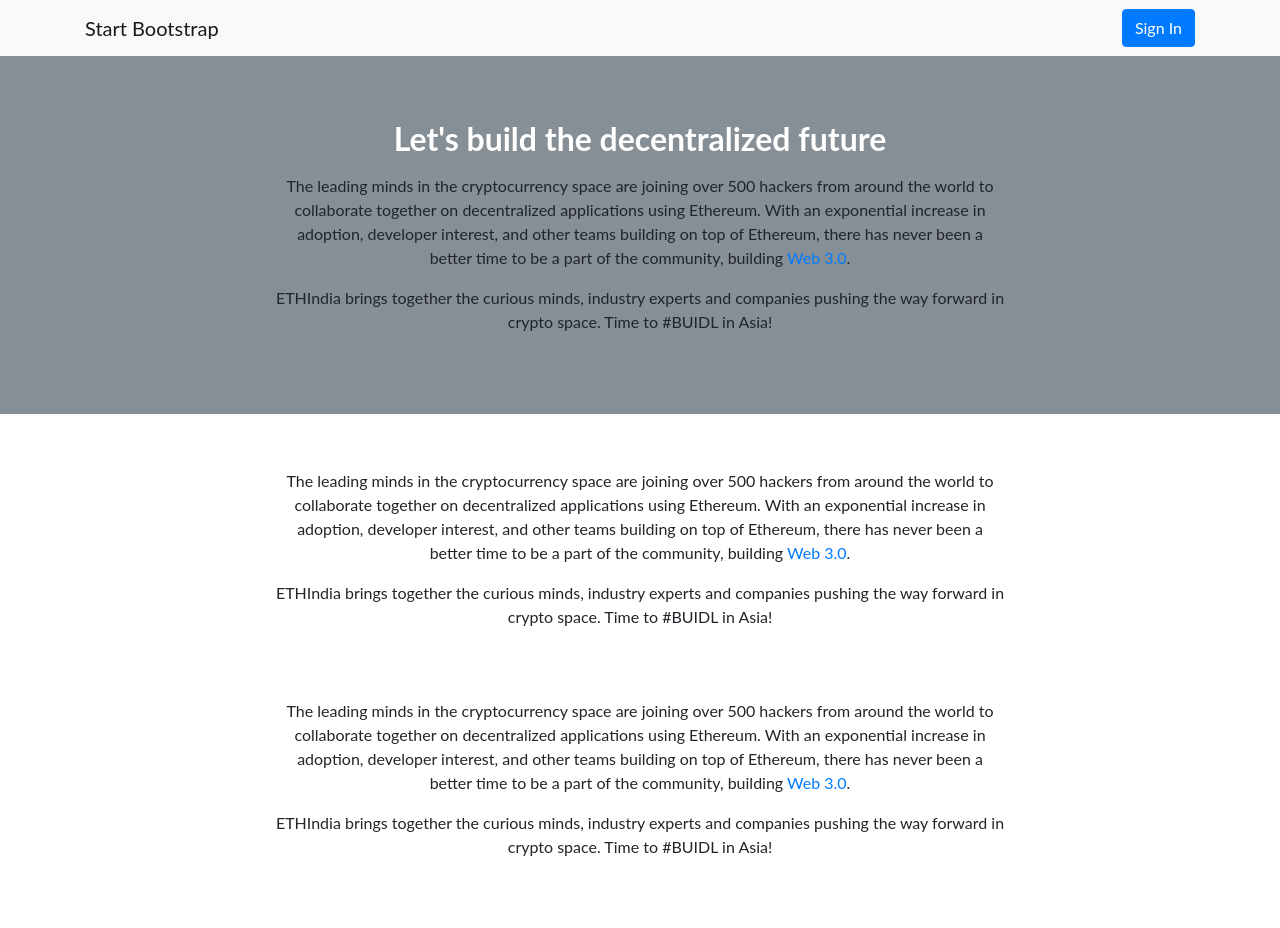
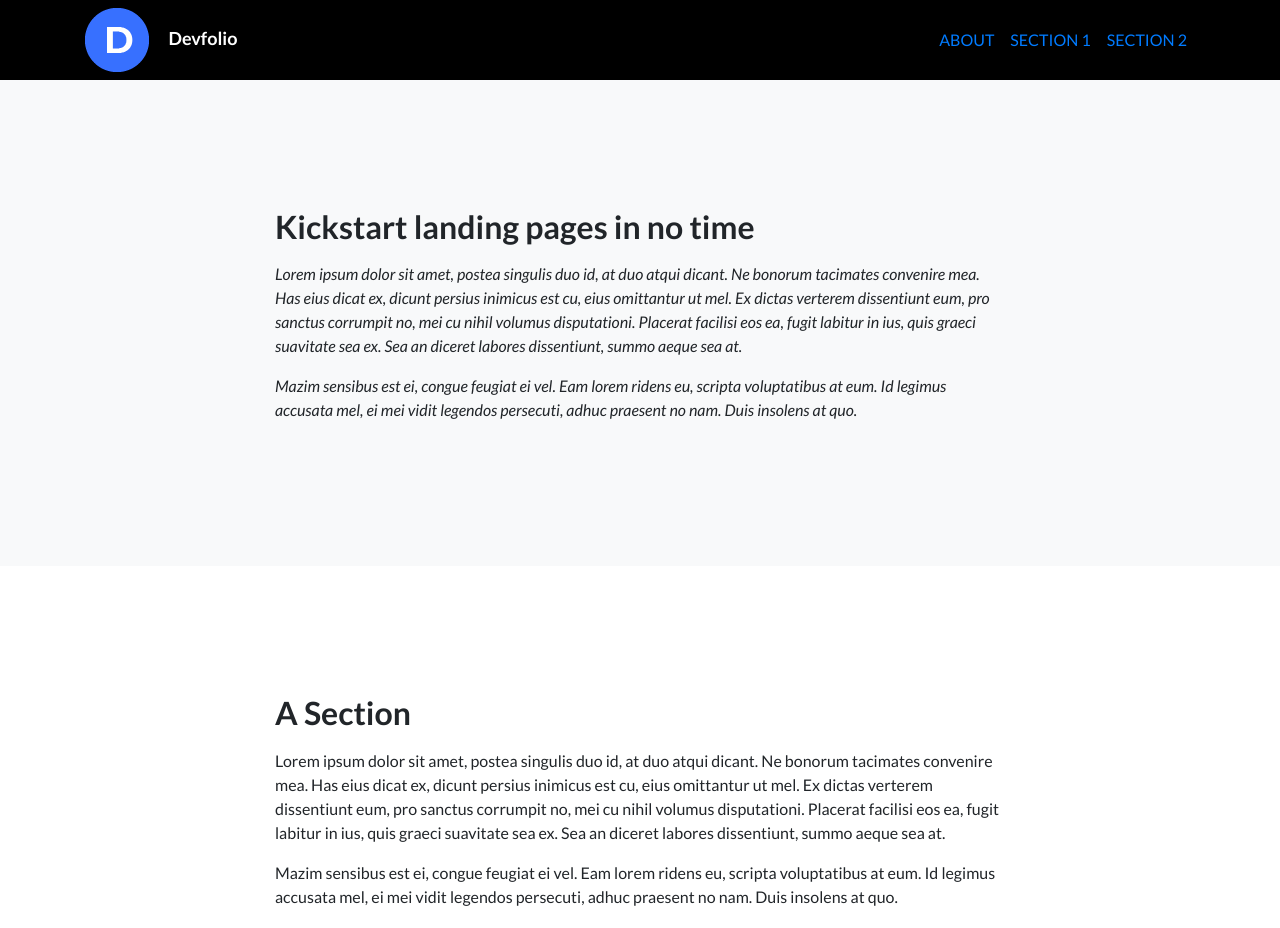
Before and after one commit to devfolioco/landing-page-starter, a website: page src/index.html in a window 1280 px wide. Shown: the top 928 px of the page. Before the commit the page ends 875 px from the top, so only its background shows below. Drawn offline with nearby package versions, Linux system fonts and the light colour scheme; files that its build step writes are made by us from their sources.

Commit message:
:lipstick: Design starter example site

```diff
--- a/src/index.html
+++ b/src/index.html
@@ -50,71 +50,104 @@
   <!-- Bootstrap core CSS -->
   <link href="https://cdnjs.cloudflare.com/ajax/libs/twitter-bootstrap/4.0.0/css/bootstrap.min.css" rel="stylesheet">
 
+  <!-- Fonts used in the site -->
+  <link href="https://fonts.googleapis.com/css?family=Lato:300,400,700,300italic,400italic,700italic" rel="stylesheet" type="text/css">
+
   <!-- Custom styles for this template -->
   <link href="css/main.min.css" rel="stylesheet">
 
 </head>
 
-  <body>
+<body id="page">
 
   <!-- Navigation -->
-    <nav class="navbar navbar-light bg-light static-top">
+  <nav class="navbar navbar-expand-lg fixed-top" id="mainNav">
     <div class="container">
-        <a class="navbar-brand" href="#">Start Bootstrap</a>
-        <a class="btn btn-primary" href="#">Sign In</a>
+      <a class="brand-title js-scroll-trigger" href="#page">
+        <img src="img/devfolio-logo.png" alt="Devfolio logo" />
+        <span>Devfolio</span>
+      </a>
+      <button class="navbar-toggler navbar-toggler-right" type="button" data-toggle="collapse" data-target="#navbarResponsive"
+        aria-controls="navbarResponsive" aria-expanded="false" aria-label="Toggle navigation">
+        <span class="navbar-toggler-icon"></span>
+      </button>
+      <div class="collapse navbar-collapse" id="navbarResponsive">
+        <ul class="navbar-nav ml-auto">
+          <li class="nav-item">
+            <a class="nav-link js-scroll-trigger" title="About" href="#about">about</a>
+          </li>
+          <li class="nav-item">
+            <a class="nav-link js-scroll-trigger" title="Section 1" href="#section-1">section 1</a>
+          </li>
+          <li class="nav-item">
+            <a class="nav-link js-scroll-trigger" title="Section 2" href="#section-2">section 2</a>
+          </li>
+        </ul>
+      </div>
     </div>
   </nav>
 
   <section id="about">
     <div class="container">
       <div class="row">
-          <div class="col-lg-8 mx-auto text-center">
-            <h2 class="section-heading text-white">Let's build the decentralized future</h2>
-            <p class="text-faded mt-3">The leading minds in the cryptocurrency space are joining over 500 hackers from around the world to collaborate
-              together on decentralized applications using Ethereum. With an exponential increase in adoption, developer interest,
-              and other teams building on top of Ethereum, there has never been a better time to be a part of the community,
-              building
-              <a target="_blank" href="http://gavwood.com/dappsweb3.html">Web 3.0</a>.
-              <p class="text-faded">ETHIndia brings together the curious minds, industry experts and companies pushing the way forward in crypto
-                space. Time to #BUIDL in Asia!</p>
+        <div class="col-lg-8 mx-auto">
+          <h2 class="section-heading">Kickstart landing pages in no time</h2>
+          <p class="text-faded mt-3">
+            Lorem ipsum dolor sit amet, postea singulis duo id, at duo atqui dicant. Ne bonorum tacimates convenire mea. Has eius dicat
+            ex, dicunt persius inimicus est cu, eius omittantur ut mel. Ex dictas verterem dissentiunt eum, pro sanctus corrumpit
+            no, mei cu nihil volumus disputationi. Placerat facilisi eos ea, fugit labitur in ius, quis graeci suavitate
+            sea ex. Sea an diceret labores dissentiunt, summo aeque sea at.
+          </p>
+          <p>
+            Mazim sensibus est ei, congue feugiat ei vel. Eam lorem ridens eu, scripta voluptatibus at eum. Id legimus accusata mel,
+            ei mei vidit legendos persecuti, adhuc praesent no nam. Duis insolens at quo.
+          </p>
         </div>
       </div>
     </div>
   </section>
 
-    <section id="section-1" class="another-section">
+  <section id="section-1">
     <div class="container">
       <div class="row">
-          <div class="col-lg-8 mx-auto text-center">
-            <h2 class="section-heading text-white">Let's build the decentralized future</h2>
-            <p class="text-faded mt-3">The leading minds in the cryptocurrency space are joining over 500 hackers from around the world to collaborate
-              together on decentralized applications using Ethereum. With an exponential increase in adoption, developer interest,
-              and other teams building on top of Ethereum, there has never been a better time to be a part of the community,
-              building
-              <a target="_blank" href="http://gavwood.com/dappsweb3.html">Web 3.0</a>.
-              <p class="text-faded">ETHIndia brings together the curious minds, industry experts and companies pushing the way forward in crypto
-                space. Time to #BUIDL in Asia!</p>
+        <div class="col-lg-8 mx-auto">
+          <h2 class="section-heading">A Section</h2>
+          <p class="text-faded mt-3">
+            Lorem ipsum dolor sit amet, postea singulis duo id, at duo atqui dicant. Ne bonorum tacimates convenire mea. Has eius dicat
+            ex, dicunt persius inimicus est cu, eius omittantur ut mel. Ex dictas verterem dissentiunt eum, pro sanctus corrumpit
+            no, mei cu nihil volumus disputationi. Placerat facilisi eos ea, fugit labitur in ius, quis graeci suavitate
+            sea ex. Sea an diceret labores dissentiunt, summo aeque sea at.
+          </p>
+          <p>
+            Mazim sensibus est ei, congue feugiat ei vel. Eam lorem ridens eu, scripta voluptatibus at eum. Id legimus accusata mel,
+            ei mei vidit legendos persecuti, adhuc praesent no nam. Duis insolens at quo.
+          </p>
         </div>
       </div>
     </div>
   </section>
 
-    <section id="section-2" class="another-section">
+  <section id="section-2">
     <div class="container">
       <div class="row">
-          <div class="col-lg-8 mx-auto text-center">
-            <h2 class="section-heading text-white">Let's build the decentralized future</h2>
-            <p class="text-faded mt-3">The leading minds in the cryptocurrency space are joining over 500 hackers from around the world to collaborate
-              together on decentralized applications using Ethereum. With an exponential increase in adoption, developer interest,
-              and other teams building on top of Ethereum, there has never been a better time to be a part of the community,
-              building
-              <a target="_blank" href="http://gavwood.com/dappsweb3.html">Web 3.0</a>.
-              <p class="text-faded">ETHIndia brings together the curious minds, industry experts and companies pushing the way forward in crypto
-                space. Time to #BUIDL in Asia!</p>
+        <div class="col-lg-8 mx-auto">
+          <h2 class="section-heading">Another Section</h2>
+          <p class="text-faded mt-3">
+            Lorem ipsum dolor sit amet, postea singulis duo id, at duo atqui dicant. Ne bonorum tacimates convenire mea. Has eius dicat
+            ex, dicunt persius inimicus est cu, eius omittantur ut mel. Ex dictas verterem dissentiunt eum, pro sanctus corrumpit
+            no, mei cu nihil volumus disputationi. Placerat facilisi eos ea, fugit labitur in ius, quis graeci suavitate
+            sea ex. Sea an diceret labores dissentiunt, summo aeque sea at.
+          </p>
+          <p>
+            Mazim sensibus est ei, congue feugiat ei vel. Eam lorem ridens eu, scripta voluptatibus at eum. Id legimus accusata mel,
+            ei mei vidit legendos persecuti, adhuc praesent no nam. Duis insolens at quo.
+          </p>
         </div>
       </div>
     </div>
   </section>
+
+
 
   <!-- Bootstrap core JavaScript -->
   <script src="https://cdnjs.cloudflare.com/ajax/libs/jquery/3.3.1/jquery.min.js"></script>
--- a/src/js/main.js
+++ b/src/js/main.js
@@ -1,18 +1,29 @@
 (function($) {
-  'use strict'; // Start of use strict
+  "use strict"; // Start of use strict
+
+  // Shrink navbar on scroll
+  $(window).scroll(function(event) {
+    var scroll = $(window).scrollTop();
+    if (scroll > 100) {
+      $("#mainNav").addClass("navbar-shrink");
+    } else {
+      $("#mainNav").removeClass("navbar-shrink");
+    }
+  });
+
   // Smooth scrolling using jQuery easing
-
   $('a.js-scroll-trigger[href*="#"]:not([href="#"])').click(function() {
     if (
-      location.pathname.replace(/^\//, '') == this.pathname.replace(/^\//, '') &&
+      location.pathname.replace(/^\//, "") ==
+        this.pathname.replace(/^\//, "") &&
       location.hostname == this.hostname
     ) {
       var target = $(this.hash);
-      target = target.length ? target : $('[name=' + this.hash.slice(1) + ']');
+      target = target.length ? target : $("[name=" + this.hash.slice(1) + "]");
       if (target.length) {
-        $('html, body').animate(
+        $("html, body").animate(
           {
-            scrollTop: target.offset().top,
+            scrollTop: target.offset().top
           },
           1000
         );
@@ -26,16 +37,16 @@
   // var navBgColor = $("#mainNav").css("background-color", "#363f47");
 
   // Closes responsive menu when a scroll trigger link is clicked
-  $('.js-scroll-trigger').click(function() {
-    if (window.innerWidth < '992') {
-      $('.navbar-collapse').collapse('hide');
-      $('#mainNav').css('background-color', '#111C33');
+  $(".js-scroll-trigger").click(function() {
+    if (window.innerWidth < "992") {
+      $(".navbar-collapse").collapse("hide");
+      $("#mainNav").css("background-color", "#111C33");
     }
   });
 
   // Activate scrollspy to add active class to navbar items on scroll
-  $('body').scrollspy({
-    target: '#mainNav',
-    offset: 57,
+  $("body").scrollspy({
+    target: "#mainNav",
+    offset: 57
   });
 })(jQuery); // End of use strict
--- a/src/scss/_about.scss
+++ b/src/scss/_about.scss
@@ -1,4 +1,6 @@
 #about {
-  background-color: $gray-600;
-  padding: 64px 0;
+  margin-top: 80px;
+  p {
+    font-style: italic;
+  }
 }
--- a/src/scss/_global.scss
+++ b/src/scss/_global.scss
@@ -11,3 +11,11 @@
   @include body-font;
   font-weight: 700;
 }
+
+section {
+  padding: 128px 0;
+
+  &:nth-child(even) {
+    background-color: $gray-100;
+  }
+}
--- /dev/null
+++ b/src/scss/_navbar.scss
@@ -0,0 +1,27 @@
+.navbar {
+  background-color: $black;
+  height: 80px;
+  transition: 0.2s ease-in all;
+
+  .brand-title {
+    font-size: 18px;
+    font-weight: bold;
+    color: white;
+
+    span {
+      margin-left: 16px;
+    }
+
+    &:hover {
+      text-decoration: none;
+    }
+  }
+
+  .nav-item {
+    text-transform: uppercase;
+  }
+
+  &.navbar-shrink {
+    height: 48px;
+  }
+}
--- a/src/scss/main.scss
+++ b/src/scss/main.scss
@@ -5,3 +5,4 @@
 @import "global.scss";
 // Components
 @import "_about.scss";
+@import "_navbar.scss";
```
Also changed, not shown: src/img/bg-masthead.jpg (deleted), src/img/bg-showcase-1.jpg (deleted), src/img/bg-showcase-2.jpg (deleted), src/img/bg-showcase-3.jpg (deleted), src/img/devfolio-logo.png (added), src/img/testimonials-1.jpg (deleted), src/img/testimonials-2.jpg (deleted), src/img/testimonials-3.jpg (deleted). Lines whose indentation alone changed are shown as unchanged.
